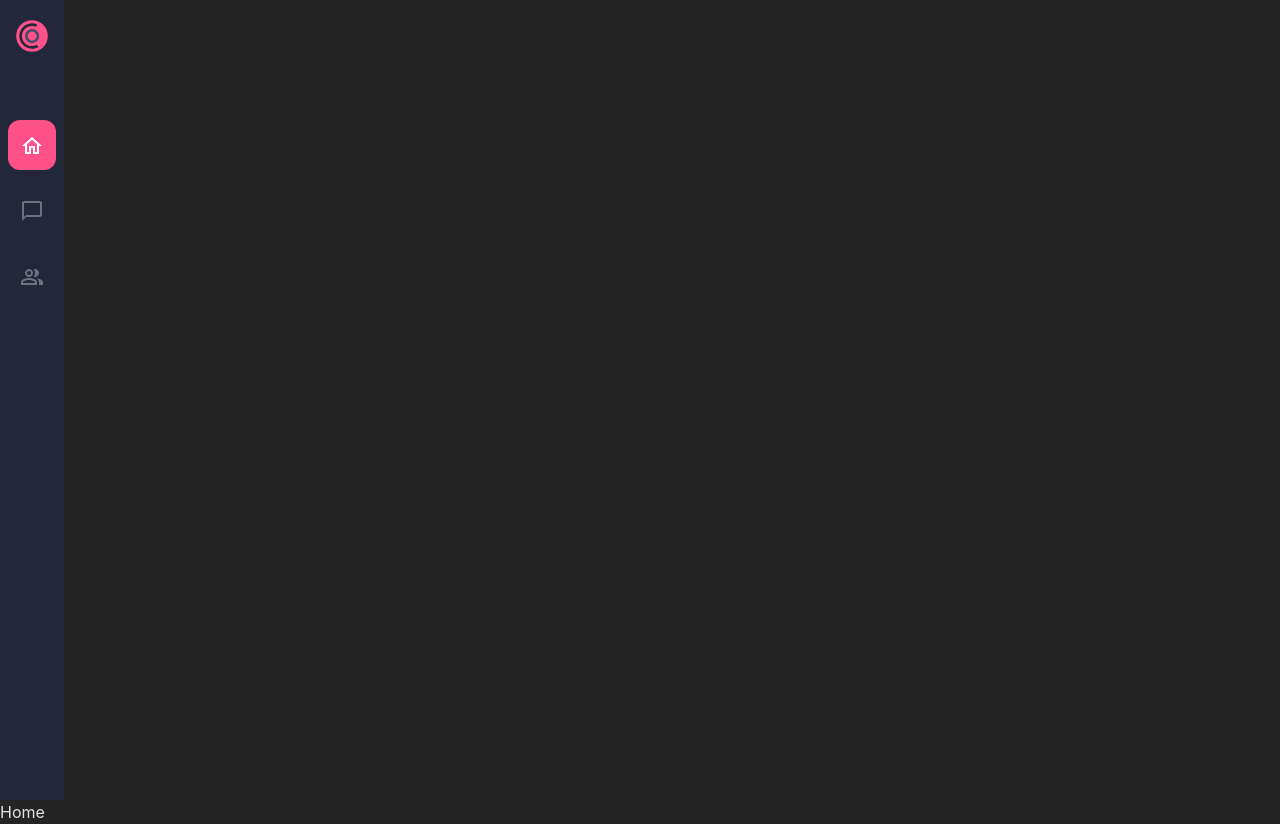
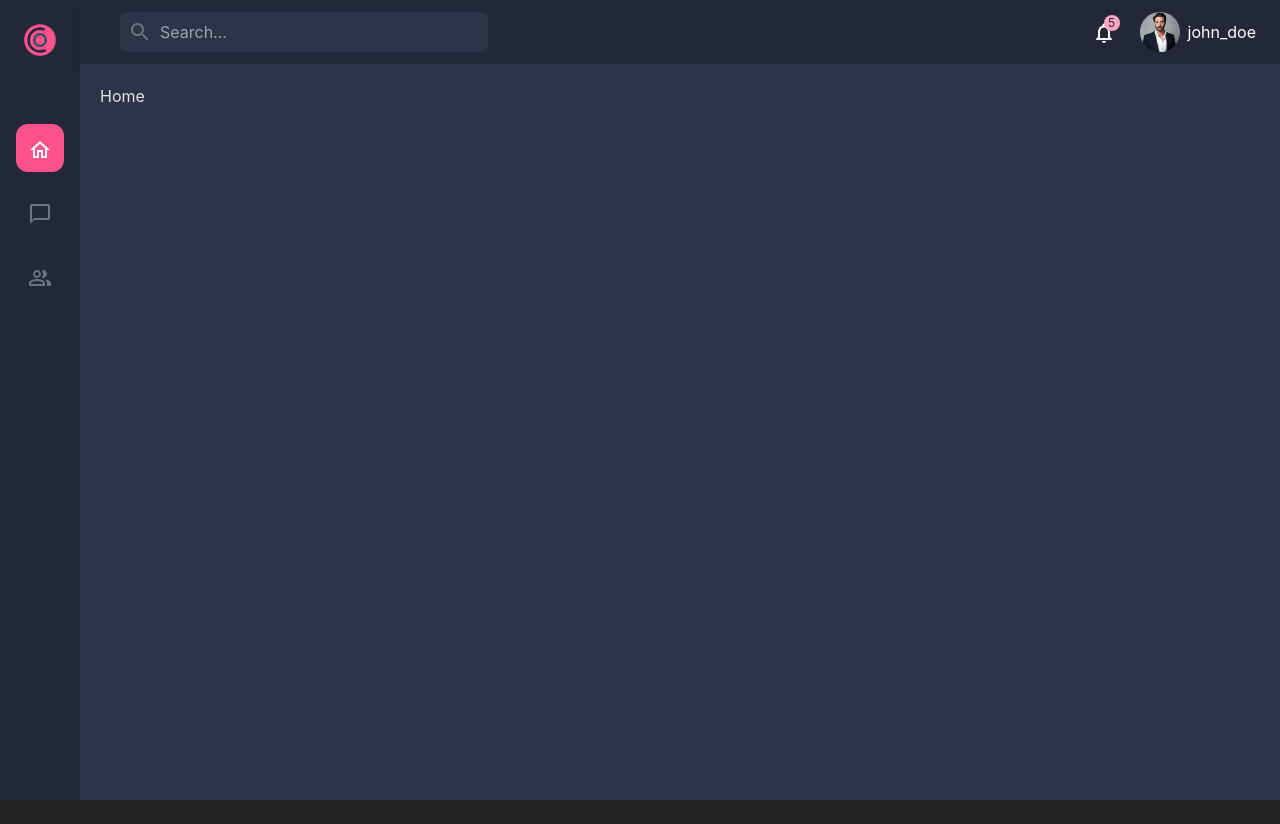
Before and after one commit to belkarto/convo, a React (Vite) app in the folder frontend/: page / in a window 1280 px wide. After the commit the page ends 800 px from the top, so only its background shows below. Built offline with nearby package versions, Linux system fonts and the light colour scheme.

Commit message:
add top bar and start working on the chat page

```diff
--- a/frontend/src/App.jsx
+++ b/frontend/src/App.jsx
@@ -1,20 +1,32 @@
 import { Route, Routes } from "react-router-dom";
 import "./App.css";
 import Navbar from "./components/Navbar";
+import TopBar from "./components/TopBar";
 import pages from "./pages";
+import AuthWrapper from "./components/AuthWrapper";
 
 function App() {
 	return (
-		<div className="App">
+		<div className="App h-screen flex">
+			<AuthWrapper>
 				<Navbar />
+				<div className="flex-1 flex flex-col">
+					<TopBar />
+					<main className="flex-1 p-5 overflow-y-auto bg-light-black">
 						<Routes>
 							<Route path="/" element={<pages.Home />} />
 							<Route path="/chat" element={<pages.Chat />} />
-				<Route path="/friends" element={<pages.Friends />} />
+							<Route
+								path="/friends"
+								element={<pages.Friends />}
+							/>
 							{/* <Route path="/settings" element={<pages.Settings />} /> */}
 							{/* <Route path="/profile" element={<pages.Profile />} /> */}
 							{/* <Route path="*" element={<pages.NotFound />} /> */}
 						</Routes>
+					</main>
+				</div>
+			</AuthWrapper>
 		</div>
 	);
 }
--- /dev/null
+++ b/frontend/src/components/AuthWrapper.jsx
@@ -0,0 +1,21 @@
+import { useState } from "react";
+import { AuthContext } from "../constants";
+import propTypes from "prop-types";
+
+const AuthWrapper = ({ children }) => {
+	const { Provider } = AuthContext;
+	const [user, setUser] = useState({
+		username: "john_doe",
+		email: "john_doe@mail.com",
+		avatar: "/avatar.jpg",
+		isAuth: true
+	});
+
+	return <Provider value={{ user, setUser }}>{children}</Provider>;
+};
+
+AuthWrapper.propTypes = {
+	children: propTypes.node.isRequired
+};
+
+export default AuthWrapper;
--- a/frontend/src/components/Navbar.jsx
+++ b/frontend/src/components/Navbar.jsx
@@ -4,6 +4,7 @@ import { NavLink } from "react-router-dom";
 import PeopleAltOutlinedIcon from "@mui/icons-material/PeopleAltOutlined";
 import ChatBubbleOutlineOutlinedIcon from "@mui/icons-material/ChatBubbleOutlineOutlined";
 import HomeOutlinedIcon from "@mui/icons-material/HomeOutlined";
+import PropTypes from "prop-types";
 
 function NavItem({ to, icon }) {
 	return (
@@ -18,14 +19,19 @@ function NavItem({ to, icon }) {
 				}`
 			}
 		>
-			{icon}
+			<div className="h-6 w-6 mx-auto">{icon}</div>
 		</NavLink>
 	);
 }
 
+NavItem.propTypes = {
+	to: PropTypes.string.isRequired,
+	icon: PropTypes.element.isRequired
+};
+
 function Navbar() {
 	return (
-		<nav className="bg-deep-black w-16 h-screen flex flex-col items-center py-4">
+		<nav className="bg-deep-black h-screen flex flex-col items-center p-5 w-20">
 			<div className="logo mb-16">
 				<img src="/convo.svg" alt="logo" className="h-10" />
 			</div>
--- /dev/null
+++ b/frontend/src/components/TopBar.jsx
@@ -0,0 +1,97 @@
+import { useContext, useState } from "react";
+import { NavLink } from "react-router-dom";
+import { AuthContext } from "../constants";
+import SearchOutlinedIcon from "@mui/icons-material/SearchOutlined";
+import NotificationsNoneOutlinedIcon from "@mui/icons-material/NotificationsNoneOutlined";
+import { Avatar } from "@mui/material";
+import PersonOutlineOutlinedIcon from "@mui/icons-material/PersonOutlineOutlined";
+import { LogoutOutlined, SettingsOutlined } from "@mui/icons-material";
+
+function TopBar() {
+	const { user } = useContext(AuthContext);
+	const [isOpenMenu, setIsOpenMenu] = useState(false);
+	const [searchQuery, setSearchQuery] = useState("");
+
+	const handleSearch = (e) => {
+		e.preventDefault();
+		console.log("Searching for:", searchQuery);
+	};
+
+	return (
+		<div className="bg-deep-black h-16 w-full flex items-center justify-between px-6 shadow-lg">
+			{/* Search Bar */}
+			<form
+				onSubmit={handleSearch}
+				className="flex items-center space-x-4 w-1/3"
+			>
+				<SearchOutlinedIcon className="text-slate-gray h-6 w-6 absolute ml-6 pointer-events-none" />
+				<input
+					type="text"
+					placeholder="Search..."
+					value={searchQuery}
+					onChange={(e) => setSearchQuery(e.target.value)}
+					className="pl-10 pr-4 py-2 w-full bg-light-black  rounded-lg outline-none focus:ring-2 focus:ring-vibrant-pink"
+				/>
+			</form>
+
+			{/* Icons and Profile */}
+			<div className="flex items-center space-x-6">
+				{/* Notification Icon */}
+				<button className="text-white hover:text-vibrant-pink relative">
+					<NotificationsNoneOutlinedIcon className="h-8 w-8" />
+					{/* Notification badge */}
+					<span className="absolute -top-1 -right-1 bg-soft-pink text-deep-black text-xs rounded-full h-4 w-4 flex items-center justify-center">
+						{5}
+					</span>
+				</button>
+
+				{/* Profile Dropdown */}
+				<div className="relative">
+					<button
+						className="flex items-center text-white hover:text-vibrant-pink focus:outline-none"
+						onClick={() => setIsOpenMenu(!isOpenMenu)}
+					>
+						<Avatar
+							alt={user.username}
+							src={user.avatar}
+							className="h-8 w-8 mr-2"
+						/>
+						<span>{user.username}</span>
+					</button>
+
+					{/* Dropdown Menu */}
+					{isOpenMenu && (
+						<div className="absolute right-0 mt-2 w-40 bg-gray-800 text-white rounded-lg shadow-lg border border-gray-700 z-50">
+							<NavLink
+								to="/profile"
+								className="block px-4 py-2 hover:bg-gray-700 transition-colors duration-200 rounded-t-lg"
+								onClick={() => setIsOpenMenu(false)}
+							>
+								<PersonOutlineOutlinedIcon className="h-6 w-6 mr-2" />
+								Profile
+							</NavLink>
+							<NavLink
+								to="/settings"
+								className="block px-4 py-2 hover:bg-gray-700 transition-colors duration-200"
+								onClick={() => setIsOpenMenu(false)}
+							>
+								<SettingsOutlined className="h-6 w-6 mr-2" />
+								Settings
+							</NavLink>
+							<NavLink
+								to="/logout"
+								className="block px-4 py-2 hover:bg-gray-700 transition-colors duration-200 rounded-b-lg text-red-400 hover:text-red-300"
+								onClick={() => setIsOpenMenu(false)}
+							>
+								<LogoutOutlined className="h-6 w-6 mr-2" />
+								Logout
+							</NavLink>
+						</div>
+					)}
+				</div>
+			</div>
+		</div>
+	);
+}
+
+export default TopBar;
--- /dev/null
+++ b/frontend/src/constants.js
@@ -0,0 +1,3 @@
+import { createContext } from "react";
+
+export const AuthContext = createContext(null);
--- a/frontend/src/pages/Chat/Chat.jsx
+++ b/frontend/src/pages/Chat/Chat.jsx
@@ -1,7 +1,16 @@
 import React from "react";
+import ConverstionsList from "./ConverstionsList";
+import ProfileDetails from "./ProfileDetails";
+import Conversation from "./Conversation";
 
 function Chat() {
-	return <div>Chat</div>;
+	return (
+		<div>
+			<ConverstionsList />
+			<Conversation />
+			<ProfileDetails />
+		</div>
+	);
 }
 
 export default Chat;
--- /dev/null
+++ b/frontend/src/pages/Chat/Conversation.jsx
@@ -0,0 +1,5 @@
+function Conversation() {
+	return <div>Conversation</div>;
+}
+
+export default Conversation;
--- /dev/null
+++ b/frontend/src/pages/Chat/ConverstionsList.jsx
@@ -0,0 +1,5 @@
+function ConverstionsList() {
+	return <div>ConverstionsList</div>;
+}
+
+export default ConverstionsList;
--- /dev/null
+++ b/frontend/src/pages/Chat/ProfileDetails.jsx
@@ -0,0 +1,5 @@
+function ProfileDetails() {
+	return <div>ProfileDetails</div>;
+}
+
+export default ProfileDetails;
--- a/frontend/tailwind.config.js
+++ b/frontend/tailwind.config.js
@@ -9,6 +9,7 @@ export default {
 				"vibrant-pink": "#ff528b",
 				"soft-pink": "#ffa3c1",
 				"deep-black": "#22283a",
+				"light-black": "#2d3349",
 				"slate-gray": "#6b7280",
 				charcoal: "#3c3f4a",
 				"cool-gray": "#f5f5f5",
```
Also changed, not shown: frontend/public/avatar.jpg (added), frontend/src/API.js (added). Lines whose indentation alone changed are shown as unchanged.
